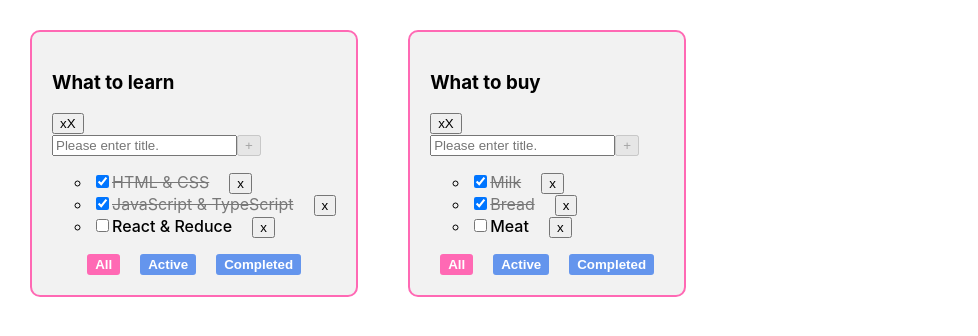
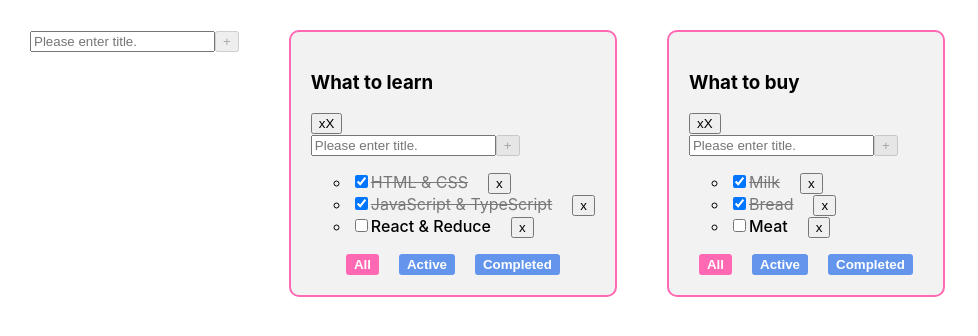
Before and after one commit to MaksLeseu/Todolist, a React (Create React App) app: page / in a window 1280 px wide. Shown: the top 336 px of the page, without its empty margins (0-978 px from the left). Built offline with nearby package versions, Linux system fonts and the light colour scheme.

Commit message:
adding todolist

```diff
--- /dev/null
+++ b/src/AddItemForm.tsx
@@ -0,0 +1,60 @@
+import React, {ChangeEvent, FC, KeyboardEvent, useState} from "react";
+
+type AddItemFormType = {
+    maxLengthUserMessage: number
+    addNewItem: (title: string) => void
+
+}
+
+const AddItemForm: FC<AddItemFormType> = (
+    {
+        maxLengthUserMessage,
+        addNewItem,
+    }
+) => {
+
+    let [title, setTitle] = useState('');
+    let [error, setError] = useState<boolean>(false);
+    const isUserMessageToLong = title.length > maxLengthUserMessage;
+
+    const inputErrorClasses = error || title.length > maxLengthUserMessage ? 'input-error': '';
+    const userMaxLengthMessage = isUserMessageToLong && <div style={{color: 'hotpink'}}> Task title is to long!</div>;
+    const userErrorMessage = error && <div style={{color: 'hotpink'}}> Title is required!</div>;
+    const isAddBtnDisabled = title.length === 0 || isUserMessageToLong || error;
+
+    const changeLocalTitle = (event: ChangeEvent<HTMLInputElement>) => {
+        error && setError(false);
+        setTitle(event.currentTarget.value);
+    }
+
+    const onKeyDownAddItem = (e: KeyboardEvent<HTMLInputElement>) => {
+        return e.key === 'Enter' && title.length < maxLengthUserMessage && addItem();
+    }
+
+    const addItem = () => {
+        const trimmedTitle = title.trim();
+        if (trimmedTitle) {
+            addNewItem(title);
+        } else {
+            setError(true);
+        }
+        setTitle('');
+    }
+
+    return (
+        <div>
+            <input value={title}
+                   placeholder={'Please enter title.'}
+                   onChange={changeLocalTitle}
+                   onKeyDown={onKeyDownAddItem}
+                   className={inputErrorClasses}
+            />
+
+            <button disabled={isAddBtnDisabled} onClick={addItem}>+</button>
+            {userMaxLengthMessage}
+            {userErrorMessage}
+        </div>
+    )
+}
+
+export default AddItemForm;
--- a/src/App.tsx
+++ b/src/App.tsx
@@ -3,6 +3,7 @@ import './App.css';
 import Todolist, {TaskType} from "./Todolist";
 import {v1} from "uuid";
 import todolist from "./Todolist";
+import AddItemForm from "./AddItemForm";
 
 export type filterValueType = 'all'| 'active'| 'completed';
 
@@ -47,36 +48,10 @@ function App(): JSX.Element {
         }
     });
 
-    /*const [tasks, setTasks] = useState<TasksStateType>({
-        [todoListId_1]: [
-            {id: v1(), title: 'HTML & CSS', isDone: true},
-            {id: v1(), title: 'JavaScript & TypeScript', isDone: true},
-            {id: v1(), title: 'React & Reduce', isDone: false},
-        ],
-        [todoListId_2]: [
-            {id: v1(), title: 'Milk', isDone: true},
-            {id: v1(), title: 'Bread', isDone: true},
-            {id: v1(), title: 'Meat', isDone: false},
-        ]
-    });*/
-
-    /*const todoListTitle: string = 'What to learn';*/
-
-    /*let [tasks, setTasks] = useState <Array<TaskType>>([
-        {id: v1(), title: 'HTML & CSS', isDone: true},
-        {id: v1(), title: 'JavaScript & TypeScript', isDone: true},
-        {id: v1(), title: 'React & Reduce', isDone: false}
-    ]);*/
-
-
-    /*const [filter, setFilter] = useState <filterValueType>('all');*/
-    /*const changeFilterValue = (filter: filterValueType) => setFilter(filter);*/
-
     const changeTdoListFilter = (filter: filterValueType, todoListId: string) => {
         setTasks({...tasks, [todoListId]: {
             ...tasks[todoListId], filter: filter
             }})
-        /*setTodoList(todoList.map(t => t.id === todoListId ? {...t, filter: filter}: t));*/
     }
 
     const removeTodoList = (todoListId: string) => {
@@ -91,21 +66,12 @@ function App(): JSX.Element {
         setTasks({...tasks, [todoListId]: {
             ...tasks[todoListId], data: tasks[todoListId].data.filter(tl => tl.id !== taskId)
         }})
-
-        /*setTasks({...tasks, [todoListId]: tasks[todoListId].filter(t => t.id !== taskId)});*/
-
-        /*const newTasks = tasks.filter(t => t.id !== taskId);
-        setTasks(newTasks);*/
     }
 
     function addTasks(title: string, todoListId: string) {
-
         setTasks({...tasks, [todoListId]: {
             ...tasks[todoListId], data: [{id: v1(), title: title, isDone: false}, ...tasks[todoListId].data]
             }})
-        /*setTasks({...tasks, [todoListId].data: [{id: v1(), title: title, isDone: false}, ...tasks[todoListId]]});*/
-
-        /*setTasks([{id: v1(), title: title, isDone: false}, ...tasks]);*/
     }
 
     function changeTaskStatus(taskId: string, newIsDone: boolean, todoListId: string) {
@@ -113,10 +79,6 @@ function App(): JSX.Element {
         setTasks({...tasks, [todoListId]: {
             ...tasks[todoListId], data: tasks[todoListId].data.map(tl => tl.id === taskId ? {...tl, isDone: newIsDone}: tl)
             }})
-
-        /*setTasks({...tasks, [todoListId]: tasks[todoListId].data.map(t => t.id === taskId ? {...t, isDone: newIsDone}: t)});*/
-
-        /*setTasks(tasks.map(i => i.id === taskId ? {...i, isDone : newIsDone} : i));*/
     }
 
     const getFilteredTasks = (tasks: TaskType[], filter: filterValueType): TaskType[] => {
@@ -128,6 +90,14 @@ function App(): JSX.Element {
             default:
                 return tasks;
         }
+    }
+
+    const addTodolist = (title: string) => {
+        const newTodoListId = v1();
+        const newTodoList = {id: newTodoListId, title: title,}
+
+        setTodoList([...todoList, newTodoList])
+        setTasks({...tasks, [newTodoListId]: {data: [], filter: 'all'}})
     }
 
     const todoListComponents = todoList.map(tl => {
@@ -151,6 +121,7 @@ function App(): JSX.Element {
 
     return (
         <div className="App">
+            <AddItemForm maxLengthUserMessage={15} addNewItem={addTodolist} />
             {todoListComponents}
         </div>
     );
--- a/src/Todolist.tsx
+++ b/src/Todolist.tsx
@@ -1,6 +1,7 @@
 import React, {ChangeEvent, useState, KeyboardEvent} from 'react';
 import {TasksList} from "./TasksList";
 import {filterValueType} from "./App";
+import AddItemForm from "./AddItemForm";
 
 type TodoListPropsType = {
     todoListId: string
@@ -23,59 +24,24 @@ export type TaskType = {
 
 const Todolist = (props: TodoListPropsType) => {
 
-    let [title, setTitle] = useState('');
-    let [error, setError] = useState<boolean>(false);
-    const maxLengthUserMessage: number = 20;
-    const isUserMessageToLong = title.length > maxLengthUserMessage;
-
-    const inputErrorClasses = error || title.length > maxLengthUserMessage ? 'input-error': '';
-    const userMaxLengthMessage = isUserMessageToLong && <div style={{color: 'hotpink'}}> Task title is to long!</div>;
-    const userErrorMessage = error && <div style={{color: 'hotpink'}}> Title is required!</div>;
-    const isAddBtnDisabled = title.length === 0 || isUserMessageToLong;
-
-
-    const changeLocalTitle = (event: ChangeEvent<HTMLInputElement>) => {
-        error && setError(false);
-        setTitle(event.currentTarget.value);
-    }
-
-    const addTasks = () => {
-        const trimmedTitle = title.trim();
-        if (trimmedTitle) {
-            props.addTasks(title, props.todoListId);
-        } else {
-            setError(true);
-        }
-        setTitle('');
-    }
-
-    const onKeyDownHandler = (e: KeyboardEvent<HTMLInputElement>) => {
-        return e.key === 'Enter' && title.length < maxLengthUserMessage && addTasks();
-    }
-
     const handlerCreator = (filter: filterValueType) => {
         return () => props.changeTdoListFilter(filter, props.todoListId);
     }
 
     const removeTodoList = () => props.removeTodoList(props.todoListId);
 
+    const addNewItem = (title: string) => {
+        props.addTasks(title, props.todoListId)
+    }
+
     return (
         <div className={'todolist'}>
             <h3>{props.title}</h3>
             <button onClick={removeTodoList}>xX</button>
-            <div>
-                <input value={title}
-                       placeholder={'Please enter title.'}
-                       onChange={changeLocalTitle}
-                       onKeyDown={onKeyDownHandler}
-                       className={inputErrorClasses}
-                />
-
-                <button disabled={isAddBtnDisabled} onClick={addTasks}>+</button>
-                {userMaxLengthMessage}
-                {userErrorMessage}
-
-            </div>
+            <AddItemForm
+                maxLengthUserMessage={15}
+                addNewItem={addNewItem}
+            />
             <ul className={'pad'}>
                 <TasksList
                     todoListId={props.todoListId}
```
